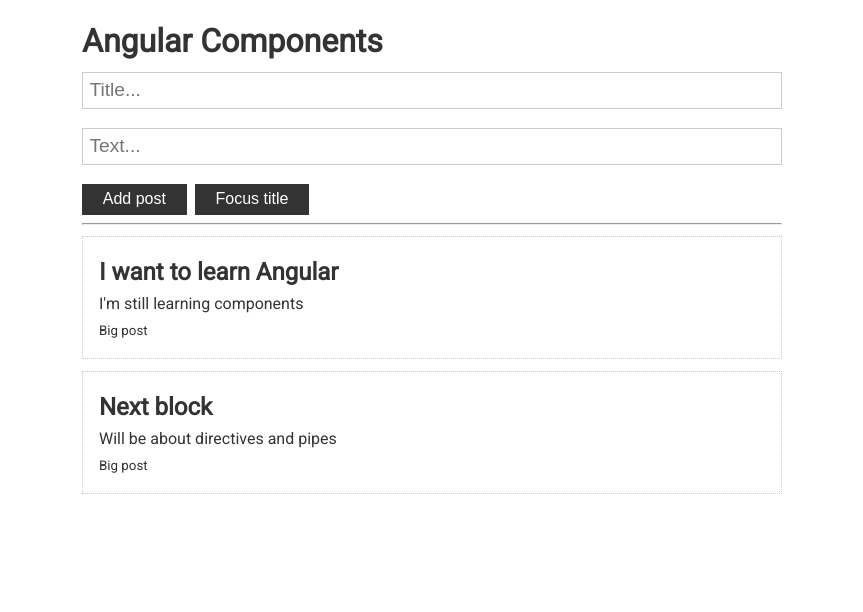
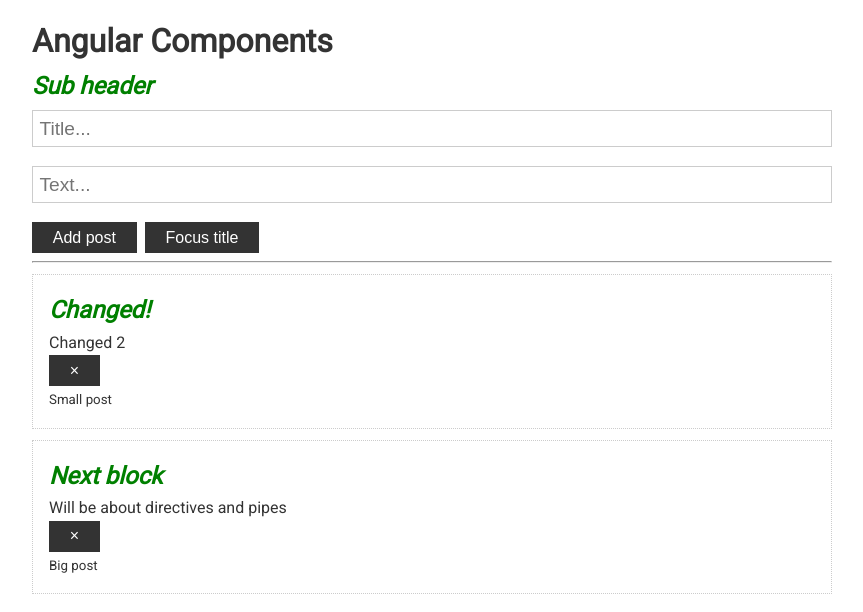
Before and after one commit to Aigelov/angular-basics-by-vladilen, an Angular app: page / in a window 1280 px wide. Shown: the top 612 px of the page, without its empty margins (208-1071 px from the left). Built offline with nearby package versions, Linux system fonts and the light colour scheme.

Commit message:
Life cycle hooks, change detection strategy, encapsulation of css

```diff
--- a/src/app/app.component.html
+++ b/src/app/app.component.html
@@ -1,5 +1,7 @@
 <div class="container">
   <h1>Angular Components</h1>
+
+  <h2>Sub header</h2>
 
   <app-post-form
     (postChange)="updatePosts($event)"
@@ -9,7 +11,8 @@
 
   <app-post
     *ngFor="let postItem of posts"
-    [post]="postItem">
+    [post]="postItem"
+    (removePostByID)="removePost($event)">
     <div #info>
       <small
         *ngIf="postItem.text.length > 10; else short">Big post</small>
--- a/src/app/app.component.ts
+++ b/src/app/app.component.ts
@@ -1,4 +1,4 @@
-import { Component } from '@angular/core';
+import {Component, OnInit} from '@angular/core';
 
 export interface Post {
   id?: number;
@@ -11,13 +11,29 @@
   templateUrl: './app.component.html',
   styleUrls: ['./app.component.scss']
 })
-export class AppComponent {
+export class AppComponent implements OnInit {
   posts: Post[] = [
     {id: 1, title: 'I want to learn Angular', text: `I'm still learning components`},
     {id: 2, title: 'Next block', text: `Will be about directives and pipes`},
   ];
 
+  ngOnInit(): void {
+    setTimeout(() => {
+      console.clear();
+      console.log('Timeout');
+      this.posts[0] = {
+        title: 'Changed!',
+        text: 'Changed 2',
+        id: 33
+      };
+    }, 2000);
+  }
+
   updatePosts(post: Post) {
     this.posts.unshift(post);
   }
+
+  removePost(id: number) {
+    this.posts = this.posts.filter(post => post.id !== id);
+  }
 }
--- a/src/app/post/post.component.html
+++ b/src/app/post/post.component.html
@@ -1,5 +1,6 @@
 <div class="card">
   <h2>{{post.title}}</h2>
   <p>{{post.text}}</p>
+  <button class="btn" (click)="removePost()">&times;</button>
   <ng-content></ng-content>
 </div>
--- a/src/app/post/post.component.scss
+++ b/src/app/post/post.component.scss
@@ -0,0 +1,5 @@
+h2 {
+  color: green;
+  font-style: italic;
+  font-weight: bold;
+}
--- a/src/app/post/post.component.ts
+++ b/src/app/post/post.component.ts
@@ -1,21 +1,69 @@
-import {Component, ContentChild, ElementRef, Input, OnInit} from '@angular/core';
+import {
+  AfterContentChecked,
+  AfterContentInit, AfterViewChecked, AfterViewInit, ChangeDetectionStrategy, Component, ContentChild, DoCheck,
+  ElementRef, EventEmitter, Input,
+  OnChanges,
+  OnDestroy,
+  OnInit, Output,
+  SimpleChanges, ViewEncapsulation
+} from '@angular/core';
 import {Post} from '../app.component';
 
 @Component({
   selector: 'app-post',
   templateUrl: './post.component.html',
-  styleUrls: ['./post.component.scss']
+  styleUrls: ['./post.component.scss'],
+  changeDetection: ChangeDetectionStrategy.OnPush,
+  encapsulation: ViewEncapsulation.None
 })
-export class PostComponent implements OnInit {
+export class PostComponent implements
+  OnInit,
+  OnChanges,
+  DoCheck,
+  AfterContentInit,
+  AfterContentChecked,
+  AfterViewInit,
+  AfterViewChecked,
+  OnDestroy {
 
   @Input() post: Post;
+  @Output() removePostByID = new EventEmitter<number>();
 
   @ContentChild('info', {static: true}) infoRef: ElementRef;
 
-  constructor() { }
+  removePost() {
+    this.removePostByID.emit(this.post.id);
+  }
+
+  ngOnChanges(changes: SimpleChanges): void {
+    console.log('ngOnChanges');
+  }
 
   ngOnInit() {
-    console.log(this.infoRef.nativeElement);
+    console.log('ngOnInit');
   }
 
+  ngDoCheck(): void {
+    console.log('ngDoCheck');
+  }
+
+  ngAfterContentInit(): void {
+    console.log('ngAfterContentInit');
+  }
+
+  ngAfterContentChecked(): void {
+    console.log('ngAfterContentChecked');
+  }
+
+  ngAfterViewInit(): void {
+    console.log('ngAfterViewInit');
+  }
+
+  ngAfterViewChecked(): void {
+    console.log('ngAfterViewChecked');
+  }
+
+  ngOnDestroy(): void {
+    console.log('ngOnDestroy');
+  }
 }
--- a/src/styles.scss
+++ b/src/styles.scss
@@ -15,7 +15,7 @@
 }
 
 .container {
-  max-width: 700px;
+  max-width: 800px;
   margin: 0 auto;
   padding-top: 1rem;
 }
```
